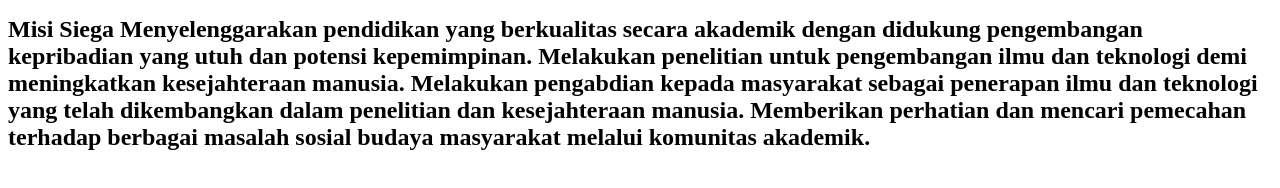
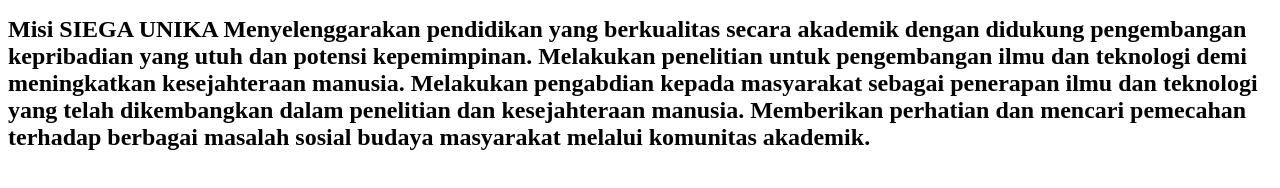
Before and after one commit to buluck76/UASManpro, a plain HTML site: page index.html in a window 1280 px wide. Shown: the part 316-504 px from the top of the page. Drawn offline with Linux system fonts and the light colour scheme.

Commit message:
Update index.html

```diff
--- a/index.html
+++ b/index.html
@@ -15,7 +15,7 @@
 	<img src="img/logosiega.png" alt="Logo Siega" width="150" height="150">
 	<h2>Visi Siega
 Menjadi komunitas akademik yang unggul dalam pendidikan, penelitian dan pengabdian dengan dilandasi nilai-nilai Kristiani: cinta kasih, keadilan dan kejujuran</h2>
-<h2>Misi Siega
+<h2>Misi SIEGA UNIKA
 	Menyelenggarakan pendidikan yang berkualitas secara akademik dengan didukung pengembangan kepribadian yang utuh dan potensi kepemimpinan.
 Melakukan penelitian untuk pengembangan ilmu dan teknologi demi meningkatkan kesejahteraan manusia.
 Melakukan pengabdian kepada masyarakat sebagai penerapan ilmu dan teknologi yang telah dikembangkan dalam penelitian dan kesejahteraan manusia.
```
